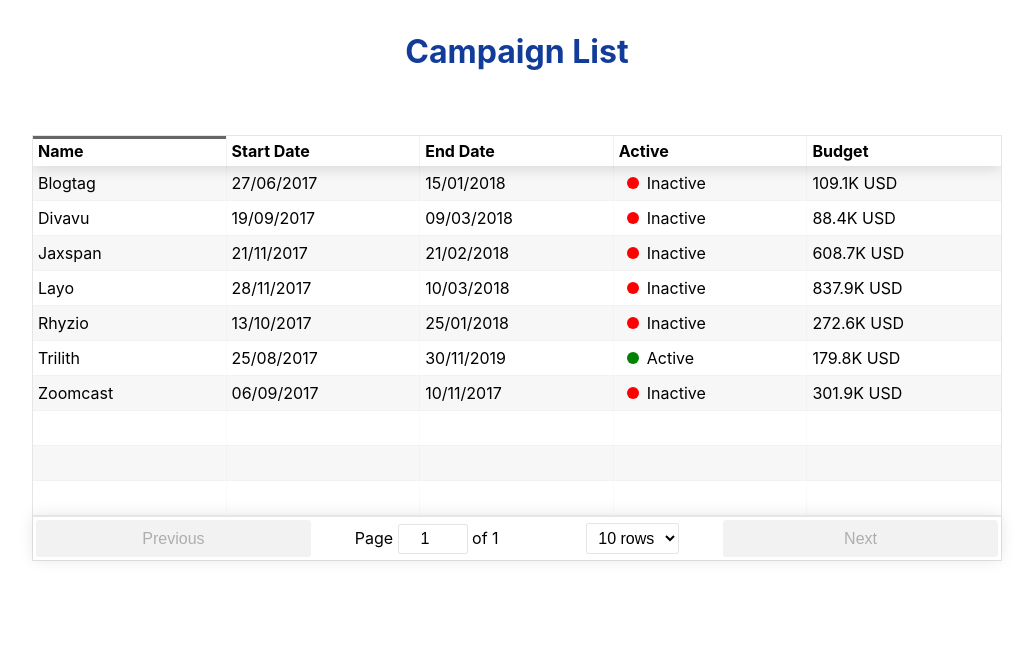
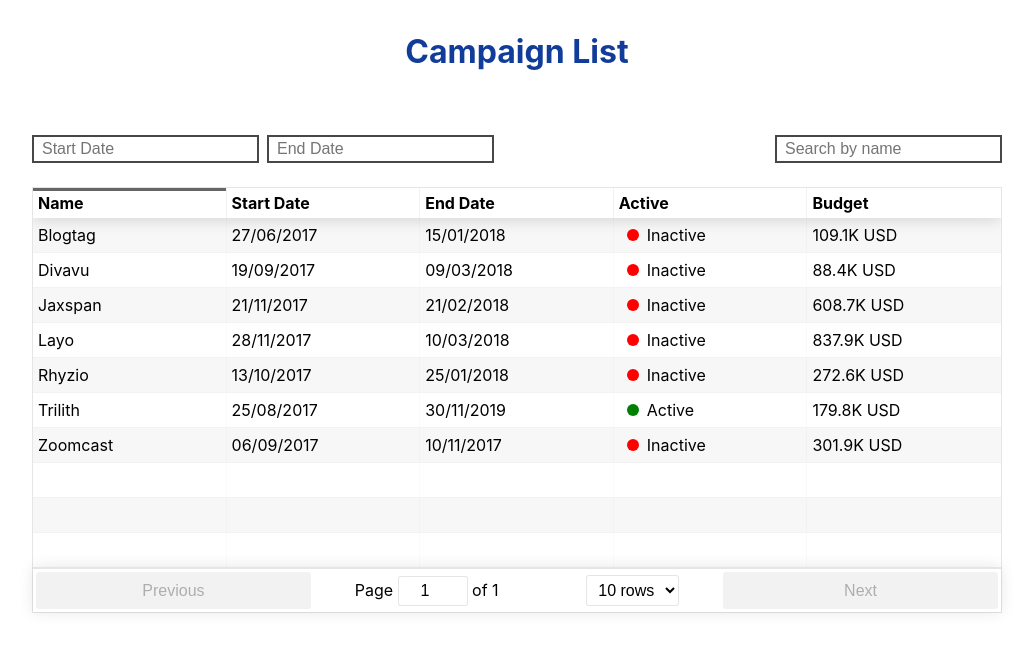
Before and after one commit to atiquzzaman/Campaign, a React (Create React App) app: page / in a window 1280 px wide. Shown: the top 652 px of the page, without its empty margins (123-1156 px from the left). Built offline with nearby package versions, Linux system fonts and the light colour scheme.

Commit message:
Table filter added

```diff
--- a/package.json
+++ b/package.json
@@ -6,6 +6,7 @@
     "moment": "^2.24.0",
     "numeral": "^2.0.6",
     "react": "^16.9.0",
+    "react-datepicker": "^2.9.6",
     "react-dom": "^16.9.0",
     "react-scripts": "3.1.1",
     "react-table": "^6.10.3"
--- a/src/App.css
+++ b/src/App.css
@@ -34,3 +34,27 @@ span.active::before, span.inactive::before {
 .table-row {
   text-align: left !important
 }
+
+div.list-filter {
+  display: flex;
+  margin-bottom:24px
+}
+
+.datepicker {
+  margin-right:8px;
+  height:24px;
+  font-size: 16px;
+  padding:0 8px;
+  border:2px solid #474747
+}
+.filter-name {
+  display: flex;
+  flex-grow: 1;
+  justify-content: flex-end;
+}
+.filter-name input {
+  height:24px;
+  font-size: 16px;
+  padding:0 8px;
+  border:2px solid #474747
+}
--- a/src/components/DataTable.jsx
+++ b/src/components/DataTable.jsx
@@ -1,10 +1,46 @@
 import React from 'react'
 import Status from './Status'
+import DatePicker from 'react-datepicker'
 import ReactTable from 'react-table'
+
 import 'react-table/react-table.css'
+import "react-datepicker/dist/react-datepicker.css";
+import { filterList } from '../utils';
 
 export default class DataTable extends React.Component {
+    constructor(props) {
+        super(props);
+        this.state = {
+            filterName: '',
+            filterStartDate: '',
+            filterEndDate: ''
+        }
+    }
+
+    setStartDate(date) {
+        this.setState({
+            filterStartDate: date
+        })
+    }
+    setEndDate(date) {
+        this.setState({
+            filterEndDate: date
+        })
+    }
+    setName(name) {
+        this.setState({
+            filterName: name
+        })
+    }
+
     render() {
+        const filteredList = filterList(this.props.dataList,
+            {
+                filterName: this.state.filterName,
+                filterStartDate: this.state.filterStartDate,
+                filterEndDate: this.state.filterEndDate
+            })
+
         const columns = [
             {
                 Header: 'Name',
@@ -44,9 +80,33 @@ export default class DataTable extends React.Component {
         ]
         return (
             <>
+                <div className="list-filter">
+                    <DatePicker
+                        className='datepicker'
+                        selected={this.state.filterStartDate}
+                        onChange={date => this.setStartDate(date)}
+                        dateFormat="dd/MM/yyyy"
+                        selectsStart
+                        startDate={this.state.filterStartDate}
+                        endDate={this.state.filterEndDate}
+                        placeholderText="Start Date" />
+                    <DatePicker
+                        className='datepicker'
+                        selected={this.state.filterEndDate}
+                        onChange={date => this.setEndDate(date)}
+                        dateFormat="dd/MM/yyyy"
+                        selectsEnd
+                        endDate={this.state.filterEndDate}
+                        minDate={this.state.filterStartDate}
+                        placeholderText="End Date" />
+                    <div className="filter-name">
+                        <input placeholder="Search by name"
+                            onChange={(e) => this.setName(e.target.value)} />
+                    </div>
+                </div>
                 <ReactTable
-                    data={this.props.dataList}
-                    noDataText="No campaign is listed"
+                    data={filteredList}
+                    noDataText="No campaign found"
                     columns={columns}
                     multiSort={false}
                     resizable={false}
@@ -60,6 +120,7 @@ export default class DataTable extends React.Component {
                     pageSizeOptions={[10, 20, 30]}
                     defaultPageSize={10}
                 />
+
             </>
         );
     }
--- a/src/components/Status.jsx
+++ b/src/components/Status.jsx
@@ -3,7 +3,7 @@ import React from 'react';
 export default class Status extends React.Component {
   render() {
     return (
-            <span class={this.props.active ? 'active' : 'inactive'}>
+      <span className={this.props.active ? 'active' : 'inactive'}>
         {this.props.active ? 'Active' : 'Inactive'}
       </span>
     )
--- a/src/utils.js
+++ b/src/utils.js
@@ -57,8 +57,8 @@ export const processList = (campList) => {
 }
 
 export const filterList = (campList, { filterName = '', filterStartDate = '', filterEndDate = '' }) => {
-    const startDate = filterStartDate.length > 0 && getOutputDate(filterStartDate)
-    const endDate = filterEndDate.length > 0 && getOutputDate(filterEndDate)
+    const startDate = filterStartDate && getOutputDate(filterStartDate)
+    const endDate = filterEndDate && getOutputDate(filterEndDate)
     const regexp = new RegExp(filterName, 'i')
 
     return campList.filter(camp => {
@@ -77,19 +77,3 @@ export const filterList = (campList, { filterName = '', filterStartDate = '', fi
         return hasName && (hasStartDate || hasEndDate)
     })
 }
-
-export const sortByName = (campList) => {
-    return campList.sort((a, b) => {
-        var nameA = a.name.toUpperCase();
-        var nameB = b.name.toUpperCase();
-
-        if (nameA < nameB) {
-            return -1;
-        }
-        if (nameA > nameB) {
-            return 1;
-        }
-
-        return 0;
-    })
-}
```
Also changed, not shown: 2 other files (tests, documents, lock files or other folders). Lines whose indentation alone changed are shown as unchanged.
